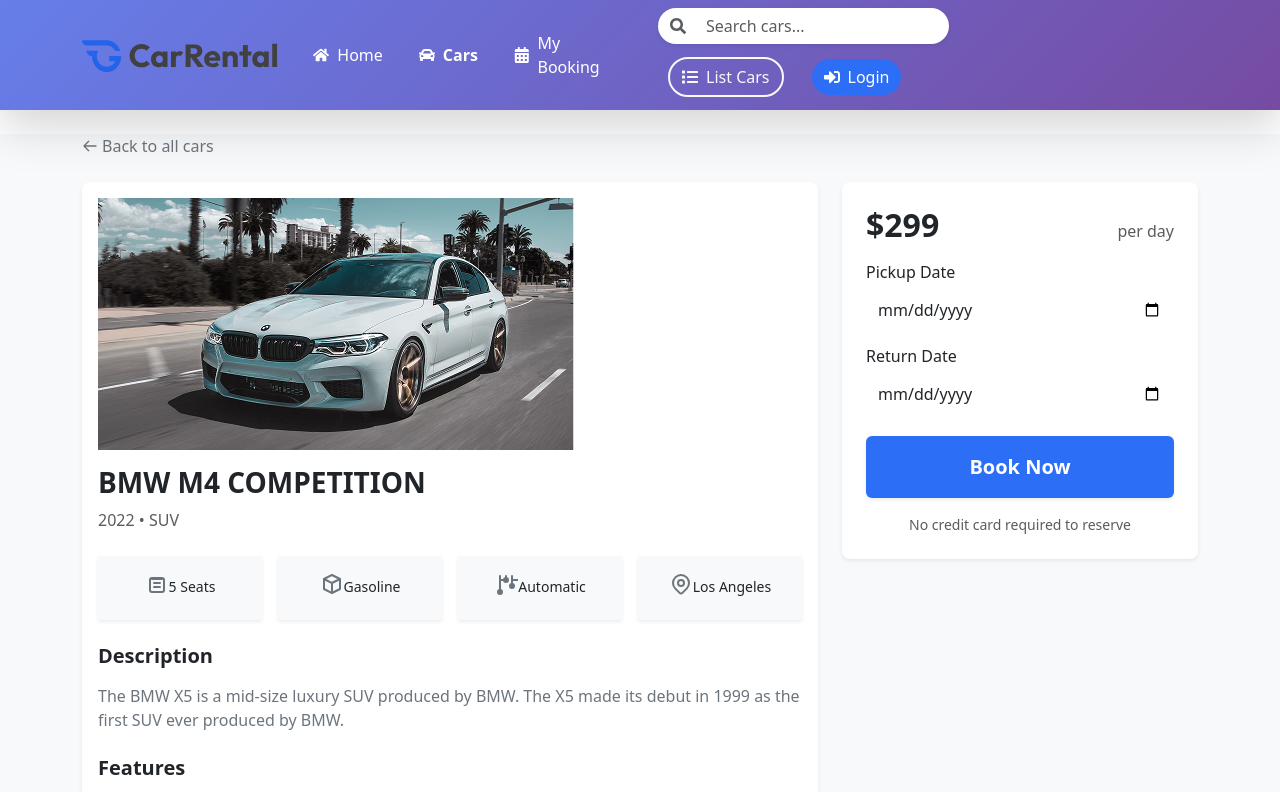
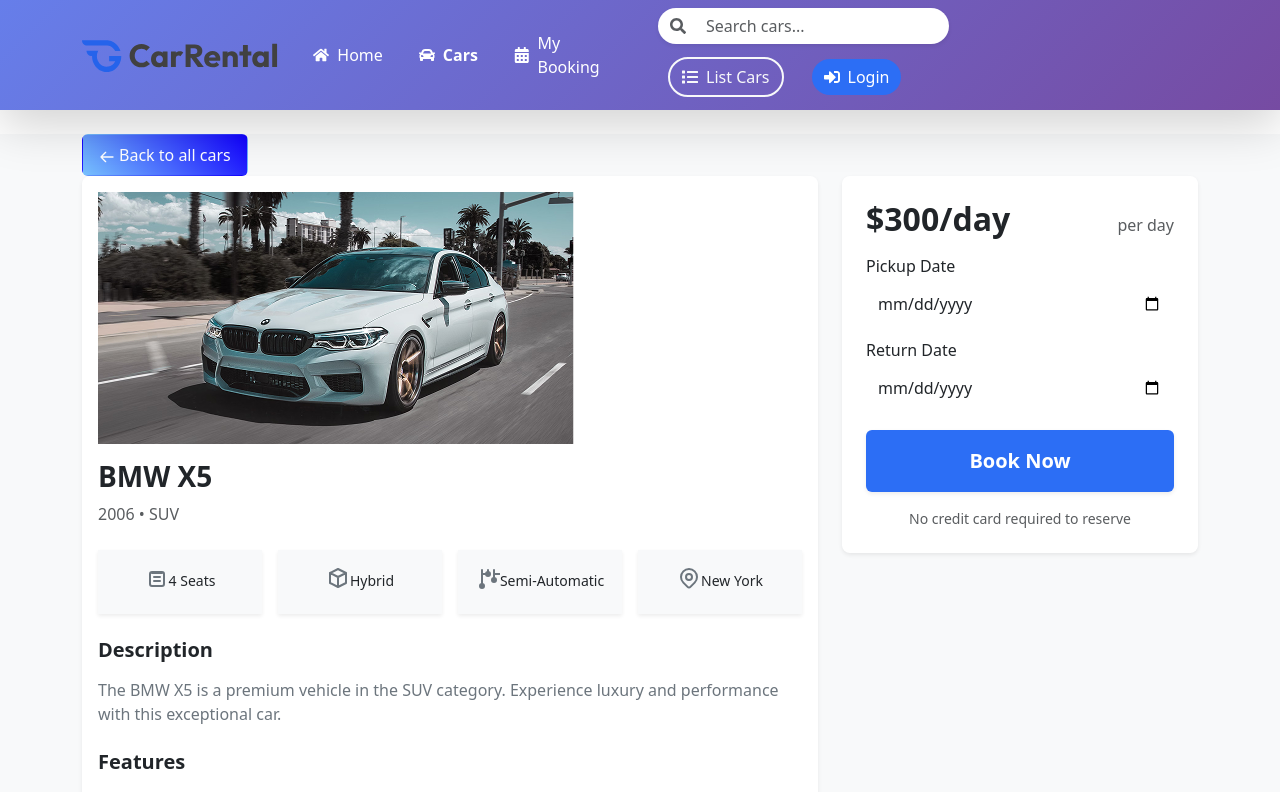
Before and after one commit to arham-ali1323/Car-Rental-app, a React (Vite) app: page /cars/1 in a window 1280 px wide. Shown: the top 792 px of the page. Built offline with nearby package versions, Linux system fonts and the light colour scheme.

Commit message:
Enhanced navbar with attractive design, icons, animations, and improved buttons

```diff
--- a/src/Components/Booking/BookingCard.jsx
+++ b/src/Components/Booking/BookingCard.jsx
@@ -1,9 +1,9 @@
 import React from "react";
 import { Row, Col, Badge, Button } from "react-bootstrap";
-import { FaMapMarkerAlt, FaCalendarAlt, FaEdit, FaTrash, FaCheckCircle } from "react-icons/fa";
+import { FaMapMarkerAlt, FaCalendarAlt, FaEdit, FaTrash, FaCheckCircle, FaCar, FaTruck, FaGasPump, FaCog } from "react-icons/fa";
 import { motion } from "framer-motion";
 
-const BookingCard = ({ booking, index }) => {
+const BookingCard = ({ booking, index, onRemove }) => {
   if (!booking) return null;
 
   return (
@@ -88,9 +88,24 @@
           </div>
 
           <h5 className="mt-3 mb-1 fw-bold text-dark">{booking.title}</h5>
-          <p className="text-muted mb-0 small">
-            {booking.year} • {booking.type || "SUV"} • {booking.location}
-          </p>
+          <div className="d-flex align-items-center gap-3 mb-0">
+            <small className="text-muted d-flex align-items-center">
+              <FaCar className="me-1 text-secondary" />
+              {booking.year}
+            </small>
+            <small className="text-muted d-flex align-items-center">
+              <FaCog className="me-1 text-secondary" />
+              {booking.transmission || "Automatic"}
+            </small>
+            <small className="text-muted d-flex align-items-center">
+              <FaGasPump className="me-1 text-secondary" />
+              {booking.fuel || "Petrol"}
+            </small>
+            <small className="text-muted d-flex align-items-center">
+              <FaMapMarkerAlt className="me-1 text-secondary" />
+              {booking.location}
+            </small>
+          </div>
         </Col>
 
         {/* Pricing & Actions */}
@@ -119,6 +134,7 @@
                 size="sm"
                 className="rounded-pill px-3"
                 style={{ fontSize: "0.8rem" }}
+                onClick={() => onRemove(booking.id)}
               >
                 <FaTrash className="me-1" />
                 Cancel
--- a/src/Components/Cars/CarsFeatures.jsx
+++ b/src/Components/Cars/CarsFeatures.jsx
@@ -169,4 +169,5 @@
   );
 };
 
+export { vehicles };
 export default CarsFeatures;
--- a/src/Components/Home/FeaturedVehicles.jsx
+++ b/src/Components/Home/FeaturedVehicles.jsx
@@ -115,4 +115,5 @@
   );
 };
 
+export { vehicles };
 export default FeaturedVehicles;
--- a/src/Components/Home/Home.css
+++ b/src/Components/Home/Home.css
@@ -257,7 +257,6 @@
 
 .cta-button {
   background: #fff;
-  color: #2c6ef5;
   border: none;
   border-radius: 50rem;
   padding: 0.75rem 2rem;
@@ -268,8 +267,9 @@
 }
 
 .cta-button:hover {
-  background: #f8f9fa;
-  color: #1e3a8a;
+background: linear-gradient(135deg, #00b3ff 0%, #1baada 50%, #239ed3 100%);
+
+  color: #333;
   transform: translateY(-2px) scale(1.05);
   box-shadow: 0 0.5rem 1rem rgba(0, 0, 0, 0.3), 0 0 1rem rgba(255, 255, 255, 0.5);
   transition: all 0.3s ease;
--- a/src/pages/CarDetails.jsx
+++ b/src/pages/CarDetails.jsx
@@ -1,39 +1,64 @@
 // At the top of the file
 import React from 'react';
-import { useParams, useNavigate } from 'react-router-dom';
-import BMWM4 from "../assets/image/car_image1.png"
+import { useParams, Link } from 'react-router-dom';
+import { vehicles as featuredVehicles } from '../Components/Home/FeaturedVehicles';
+import { vehicles as carsVehicles } from '../Components/Cars/CarsFeatures';
 
 const CarDetails = () => {
   const { id } = useParams();
-  const navigate = useNavigate();
 
-  // Dummy dynamic content (replace with real car data based on id later)
-  const car = {
-    name: "BMW M4 Competition",
-    price: "$299",
-    type: "SUV",
-    year: 2022,
-    location: "Los Angeles",
-    seats: "5 Seats",
-    fuel: "Gasoline",
-    transmission: "Automatic",
-    features: ["Leather Seats", "Panoramic Sunroof", "Wireless Charging", "360 Camera"],
-    image: BMWM4,
-    description: "The BMW X5 is a mid-size luxury SUV produced by BMW. The X5 made its debut in 1999 as the first SUV ever produced by BMW.",
-  };
+  // Combine vehicles from both components
+  const allVehicles = [...featuredVehicles, ...carsVehicles];
+
+  // Find the car by id
+  const car = allVehicles.find(v => v.id === parseInt(id));
+
+  if (!car) {
+    return (
+      <div className="bg-light min-vh-100 font-inter text-dark">
+        <main className="container my-4">
+          <div className="text-center">
+            <h2>Car Not Found</h2>
+            <p>The car you're looking for doesn't exist.</p>
+            <Link to="/cars" className="btn" style={{ backgroundColor: '#667eea', color: 'white', border: 'none' }}>Back to Cars</Link>
+          </div>
+        </main>
+      </div>
+    );
+  }
+
+  // Extract details from car data
+  const {
+    name,
+    price,
+    type,
+    img: image,
+    tags
+  } = car;
+
+  // Parse tags for details
+  const seats = tags.find(tag => tag.includes('Seats')) || 'N/A';
+  const fuel = tags.find(tag => tag.includes('Hybrid') || tag.includes('Diesel') || tag.includes('Petrol')) || 'N/A';
+  const transmission = tags.find(tag => tag.includes('Automatic') || tag.includes('Manual') || tag.includes('Semi-Automatic') || tag.includes('CVT')) || 'N/A';
+  const location = tags.find(tag => tag.includes('York') || tag.includes('Angeles') || tag.includes('Francisco') || tag.includes('Chicago') || tag.includes('Miami') || tag.includes('Seattle')) || 'N/A';
+  const year = type.split(' - ')[1] || 'N/A';
+
+  // Dummy features and description (can be expanded later)
+  const features = ["Leather Seats", "Panoramic Sunroof", "Wireless Charging", "360 Camera"];
+  const description = `The ${name} is a premium vehicle in the ${type.split(' - ')[0]} category. Experience luxury and performance with this exceptional car.`;
 
   return (
     <div className="bg-light min-vh-100 font-inter text-dark">
            <main className="container my-4">
         {/* Back to all cars link */}
-        <div className="mb-4">
-          <a href="#" className="text-secondary text-decoration-none d-flex align-items-center">
+
+          <Link to="/cars" className=" btn text-white text-decoration-none" style={{ background: 'linear-gradient(45deg, #77c1fdff, #1100ffff)', padding: '0.5rem 1rem', borderRadius: '0.375rem' }}>
             <svg className="me-1" width="16" height="16" fill="none" stroke="currentColor" viewBox="0 0 24 24" xmlns="http://www.w3.org/2000/svg">
               <path strokeLinecap="round" strokeLinejoin="round" strokeWidth="2" d="M10 19l-7-7m0 0l7-7m-7 7h18"></path>
             </svg>
             <span>Back to all cars</span>
-          </a>
-        </div>
+          </Link>
+
 
         <div className="row g-4">
           {/* Left Section - Car Details */}
@@ -41,38 +66,38 @@
             <div className="card shadow-sm mb-4 border-0 rounded-3">
               <div className="card-body p-3">
                 <img
-                  src={BMWM4}
-                  alt="BMW M4 Competition"
+                  src={image}
+                  alt={name}
                   className="img-fluid rounded-lg mb-3"
                   onError={(e) => { e.target.onerror = null; e.target.src="https://placehold.co/800x450/e0e0e0/ffffff?text=Image+Error"; }}
                 />
-                <h1 className="h3 fw-bold mb-2">BMW M4 COMPETITION</h1>
-                <p className="text-muted mb-4">2022 &bull; SUV</p>
+                <h1 className="h3 fw-bold mb-2">{name.toUpperCase()}</h1>
+                <p className="text-muted mb-4">{year} &bull; {type.split(' - ')[0]}</p>
 
                 {/* Features Grid */}
                 <div className="row row-cols-2 row-cols-sm-4 g-3 mb-4">
                   <div className="col text-center">
                     <div className="bg-light p-3 rounded-lg shadow-sm">
                       <svg className="mb-2 text-secondary" width="24" height="24" fill="none" stroke="currentColor" viewBox="0 0 24 24" xmlns="http://www.w3.org/2000/svg"><path strokeLinecap="round" strokeLinejoin="round" strokeWidth="2" d="M17 20h-10a2 2 0 01-2-2V8a2 2 0 012-2h10a2 2 0 012 2v10a2 2 0 01-2 2zM9 11h6M9 15h6M7 7h10"></path></svg>
-                      <small className="fw-medium">5 Seats</small>
+                      <small className="fw-medium">{seats}</small>
                     </div>
                   </div>
                   <div className="col text-center">
                     <div className="bg-light p-3 rounded-lg shadow-sm">
                       <svg className="mb-2 text-secondary" width="24" height="24" fill="none" stroke="currentColor" viewBox="0 0 24 24" xmlns="http://www.w3.org/2000/svg"><path strokeLinecap="round" strokeLinejoin="round" strokeWidth="2" d="M20 7l-8-4-8 4m16 0l-8 4m8-4v10l-8 4m0-10L4 7m8 4v10M4 7v10l8 4m0-10l8-4"></path></svg>
-                      <small className="fw-medium">Gasoline</small>
+                      <small className="fw-medium">{fuel}</small>
                     </div>
                   </div>
                   <div className="col text-center">
                     <div className="bg-light p-3 rounded-lg shadow-sm">
                       <svg className="mb-2 text-secondary" width="24" height="24" fill="none" stroke="currentColor" viewBox="0 0 24 24" xmlns="http://www.w3.org/2000/svg"><path strokeLinecap="round" strokeLinejoin="round" strokeWidth="2" d="M12 6V4m0 2a2 2 0 100 4m0-4a2 2 0 110 4m-6 8a2 2 0 100 4m0-4a2 2 0 110 4m0 0V4m0 4h6m6 4a2 2 0 100 4m0-4a2 2 0 110 4m0 0V4m0 4h6"></path></svg>
-                      <small className="fw-medium">Automatic</small>
+                      <small className="fw-medium">{transmission}</small>
                     </div>
                   </div>
                   <div className="col text-center">
                     <div className="bg-light p-3 rounded-lg shadow-sm">
                       <svg className="mb-2 text-secondary" width="24" height="24" fill="none" stroke="currentColor" viewBox="0 0 24 24" xmlns="http://www.w3.org/2000/svg"><path strokeLinecap="round" strokeLinejoin="round" strokeWidth="2" d="M17.657 16.657L13.414 20.9a1.998 1.998 0 01-2.827 0l-4.244-4.243a8 8 0 1111.314 0z"></path><path strokeLinecap="round" strokeLinejoin="round" strokeWidth="2" d="M15 11a3 3 0 11-6 0 3 3 0 016 0z"></path></svg>
-                      <small className="fw-medium">Los Angeles</small>
+                      <small className="fw-medium">{location}</small>
                     </div>
                   </div>
                 </div>
@@ -80,7 +105,7 @@
                 {/* Description */}
                 <h2 className="h5 fw-bold mb-3">Description</h2>
                 <p className="text-secondary lh-base mb-4">
-                  The BMW X5 is a mid-size luxury SUV produced by BMW. The X5 made its debut in 1999 as the first SUV ever produced by BMW.
+                  {description}
                 </p>
 
                 {/* Features List */}
@@ -128,7 +153,7 @@
             <div className="card shadow-sm rounded-3 border-0">
               <div className="card-body p-4">
                 <div className="d-flex justify-content-between align-items-baseline mb-3">
-                  <span className="h2 fw-bold mb-0">$299</span>
+                  <span className="h2 fw-bold mb-0">{price}</span>
                   <span className="text-muted">per day</span>
                 </div>
 
--- a/src/pages/Mybooking.jsx
+++ b/src/pages/Mybooking.jsx
@@ -1,65 +1,127 @@
-import React from "react";
-import { Container, Row, Col } from "react-bootstrap";
+import React, { useState } from "react";
+import { Container, Row, Col, Button } from "react-bootstrap";
+import { Link } from "react-router-dom";
 import BookingCard from "../Components/Booking/BookingCard";
-import BMWM4 from "../assets/image/car_image1.png";
-import Mercedes from "../assets/image/car_image3.png";
-import BMWM3 from "../assets/image/banner_car_image.png";
-import Mercedes2 from "../assets/image/car_image4.png";
+import { vehicles as featuredVehicles } from "../Components/Home/FeaturedVehicles";
+import { vehicles as carsVehicles } from "../Components/Cars/CarsFeatures";
+
 const MyBooking = () => {
-  const bookings = [
+  const allVehicles = [...featuredVehicles, ...carsVehicles];
+  const [bookings, setBookings] = useState([
     {
-        image: BMWM4,
-        title: "BMW M4 Competition",
-        year: "2022",
-        location: "Los Angeles",
+      id: 1,
+      image: allVehicles[0]?.img || "",
+      title: allVehicles[0]?.name || "BMW M4 Competition",
+      year: allVehicles[0]?.type?.split(" - ")[1] || "2022",
+      location: allVehicles[0]?.tags?.find(tag => tag.includes("York") || tag.includes("Angeles") || tag.includes("Francisco") || tag.includes("Chicago")) || "Los Angeles",
+      transmission: allVehicles[0]?.tags?.find(tag => tag.includes("Automatic") || tag.includes("Manual") || tag.includes("Semi-Automatic")) || "Manual",
+      fuel: allVehicles[0]?.tags?.find(tag => tag.includes("Hybrid") || tag.includes("Diesel") || tag.includes("Petrol")) || "Petrol",
       dateRange: "4/10/2025 - 4/15/2025",
       pickupLocation: "Airport Terminal 1",
       returnLocation: "Downtown Office",
-        price: "$475",
+      price: allVehicles[0]?.price || "$475",
     },
     {
-        image: Mercedes,
-        title: "Mercedes E-Class AMG",
-        year: "2023",
-        location: "New York",
+      id: 2,
+      image: allVehicles[1]?.img || "",
+      title: allVehicles[1]?.name || "Mercedes E-Class AMG",
+      year: allVehicles[1]?.type?.split(" - ")[1] || "2023",
+      location: allVehicles[1]?.tags?.find(tag => tag.includes("York") || tag.includes("Angeles") || tag.includes("Francisco") || tag.includes("Chicago")) || "New York",
+      transmission: allVehicles[1]?.tags?.find(tag => tag.includes("Automatic") || tag.includes("Manual") || tag.includes("Semi-Automatic")) || "Automatic",
+      fuel: allVehicles[1]?.tags?.find(tag => tag.includes("Hybrid") || tag.includes("Diesel") || tag.includes("Petrol")) || "Diesel",
       dateRange: "5/1/2025 - 5/5/2025",
       pickupLocation: "Midtown",
       returnLocation: "Uptown",
-        price: "$580",
+      price: allVehicles[1]?.price || "$580",
     },
     {
-        image: BMWM3,
-        title: "BMW M3 Touring",
-        year: "2021",
-        location: "San Francisco",
+      id: 3,
+      image: allVehicles[2]?.img || "",
+      title: allVehicles[2]?.name || "BMW M3 Touring",
+      year: allVehicles[2]?.type?.split(" - ")[1] || "2021",
+      location: allVehicles[2]?.tags?.find(tag => tag.includes("York") || tag.includes("Angeles") || tag.includes("Francisco") || tag.includes("Chicago")) || "San Francisco",
+      transmission: allVehicles[2]?.tags?.find(tag => tag.includes("Automatic") || tag.includes("Manual") || tag.includes("Semi-Automatic")) || "Automatic",
+      fuel: allVehicles[2]?.tags?.find(tag => tag.includes("Hybrid") || tag.includes("Diesel") || tag.includes("Petrol")) || "Petrol",
       dateRange: "6/10/2025 - 6/14/2025",
       pickupLocation: "Union Square",
       returnLocation: "SFO Airport",
-        price: "$499",
+      price: allVehicles[2]?.price || "$499",
     },
     {
-        image: Mercedes2,
-        title: "Mercedes C-Class Coupe",
-        year: "2020",
-        location: "Chicago",
+      id: 4,
+      image: allVehicles[3]?.img || "",
+      title: allVehicles[3]?.name || "Mercedes C-Class Coupe",
+      year: allVehicles[3]?.type?.split(" - ")[1] || "2020",
+      location: allVehicles[3]?.tags?.find(tag => tag.includes("York") || tag.includes("Angeles") || tag.includes("Francisco") || tag.includes("Chicago")) || "Chicago",
+      transmission: allVehicles[3]?.tags?.find(tag => tag.includes("Automatic") || tag.includes("Manual") || tag.includes("Semi-Automatic")) || "Manual",
+      fuel: allVehicles[3]?.tags?.find(tag => tag.includes("Hybrid") || tag.includes("Diesel") || tag.includes("Petrol")) || "Petrol",
       dateRange: "7/2/2025 - 7/6/2025",
       pickupLocation: "Downtown Loop",
       returnLocation: "O'Hare Terminal",
-        price: "$450",
+      price: allVehicles[3]?.price || "$450",
     },
-    ];
+  ]);
 
+  const removeBooking = (id) => {
+    setBookings(bookings.filter(booking => booking.id !== id));
+  };
+
+  const addBooking = (newBooking) => {
+    const id = Math.max(...bookings.map(b => b.id)) + 1;
+    setBookings([...bookings, { ...newBooking, id }]);
+  };
 
   return (
     <Container className="py-5">
       <h2 className="mb-4">My Bookings</h2>
-      <Row>
-        {bookings.map((booking, index) => (
-          <Col lg={12} key={index}>
-            <BookingCard booking={booking} index={index} />
-          </Col>
+      {bookings.length > 0 ? (
+        <div className="list-group">
+          {bookings.map((booking) => (
+            <Link key={booking.id} to={`/cars/${booking.id}`} className="list-group-item list-group-item-action d-flex justify-content-between align-items-center">
+              <div>
+                <h5 className="mb-1">{booking.title}</h5>
+                <p className="mb-1 text-muted">{booking.location} - {booking.dateRange}</p>
+                <small className="text-muted">{booking.year} • {booking.transmission} • {booking.fuel}</small>
+              </div>
+              <Button
+                variant="outline-danger"
+                size="sm"
+                onClick={(e) => {
+                  e.preventDefault();
+                  removeBooking(booking.id);
+                }}
+              >
+                Remove
+              </Button>
+            </Link>
           ))}
-      </Row>
+        </div>
+      ) : (
+        <div className="text-center py-5">
+          <div className="mb-4">
+            <svg
+              width="100"
+              height="100"
+              viewBox="0 0 24 24"
+              fill="none"
+              xmlns="http://www.w3.org/2000/svg"
+              className="text-muted"
+            >
+              <path
+                d="M3 7V5C3 3.89543 3.89543 3 5 3H19C20.1046 3 21 3.89543 21 5V7M3 7V19C3 20.1046 3.89543 21 5 21H19C20.1046 21 21 20.1046 21 19V7M3 7H21M16 11V15M12 11V15M8 11V15"
+                stroke="currentColor"
+                strokeWidth="2"
+                strokeLinecap="round"
+                strokeLinejoin="round"
+              />
+            </svg>
+          </div>
+          <h4 className="text-muted mb-3">No Bookings Yet</h4>
+          <p className="text-muted">
+            You haven't made any bookings yet. Start exploring our car collection to book your next ride!
+          </p>
+        </div>
+      )}
     </Container>
   );
 };
```
Lines whose indentation alone changed are shown as unchanged.
